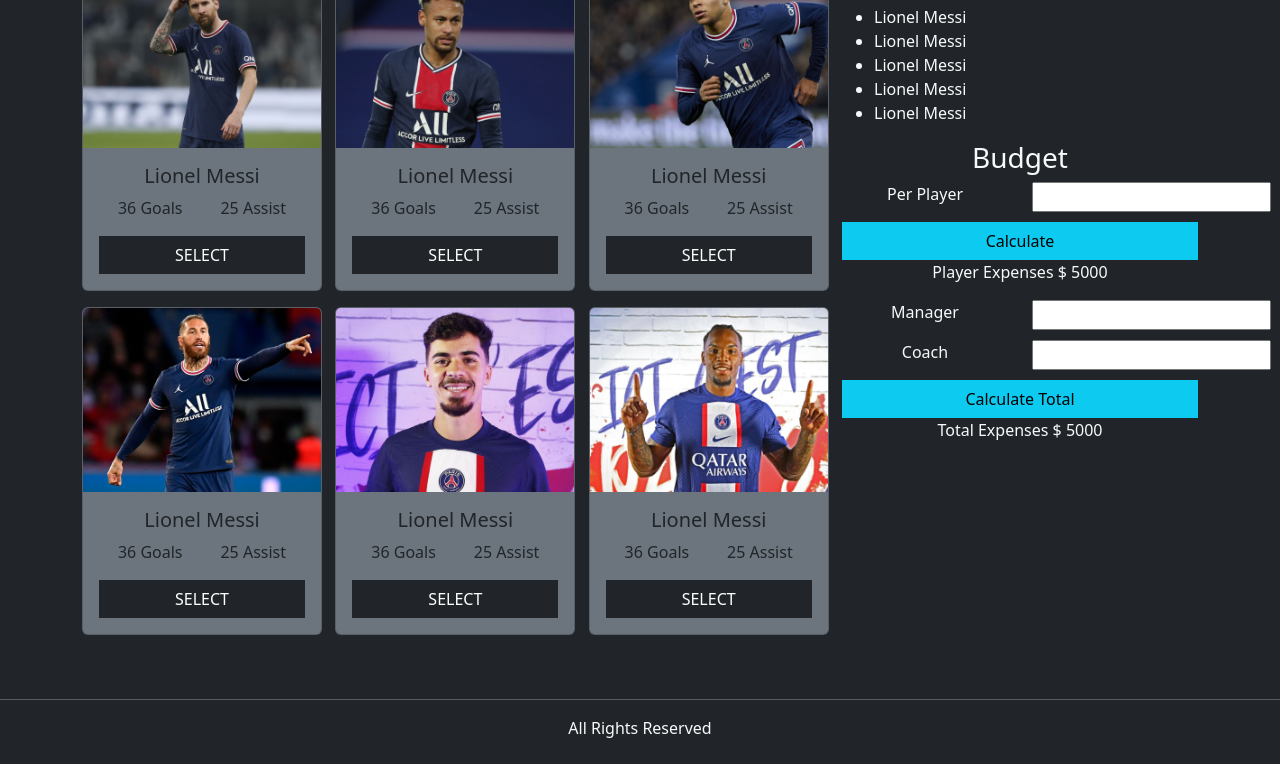
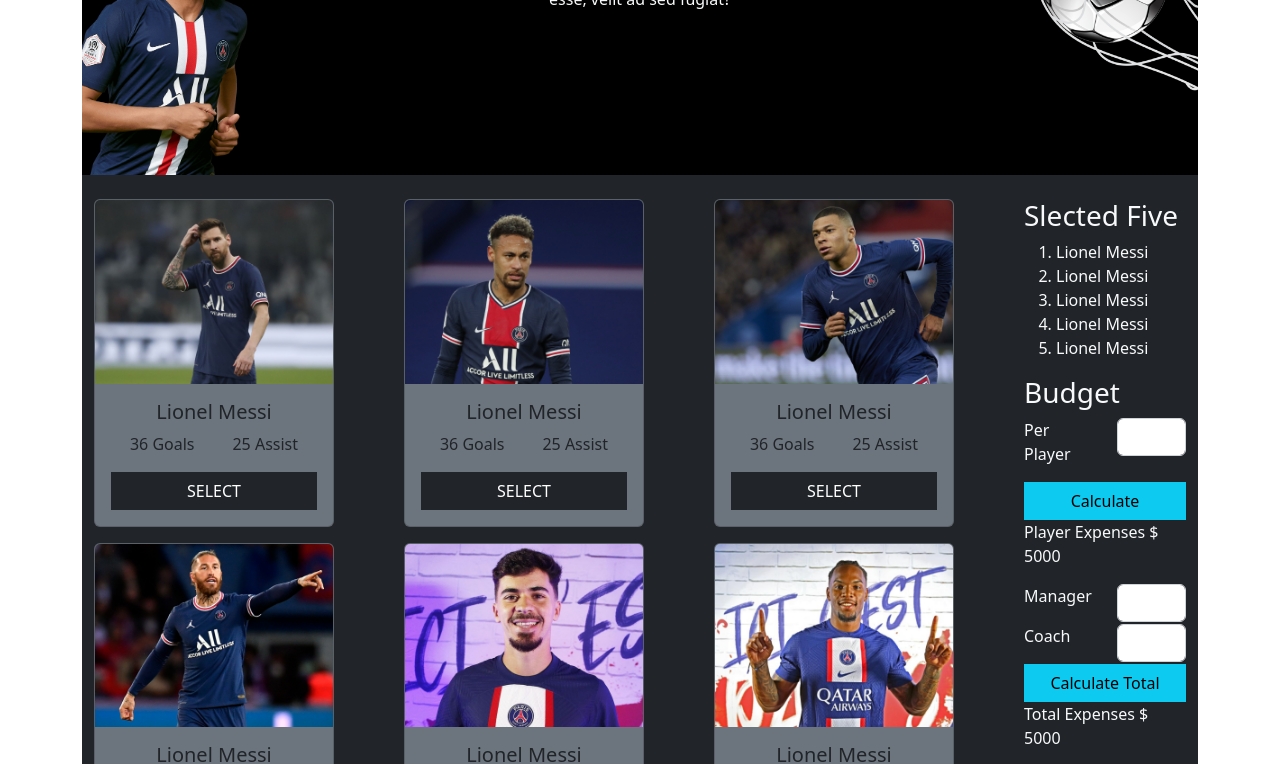
Before and after one commit to arfin-arif/top-five, a plain HTML site: page index.html in a window 1280 px wide. Shown: the part 93-857 px from the top of the page. Drawn offline with nearby package versions, Linux system fonts and the light colour scheme.

Commit message:
input filed size fixed

```diff
--- a/index.html
+++ b/index.html
@@ -14,17 +14,36 @@
         crossorigin="anonymous"></script>
 </head>
 
-<body class="bg-dark ">
-    <header>
-        <div class="text-light">
-            <h1>Select You Favorite Top Five</h1>
+<body class=" container ">
+    <header class="" style="background-color: black;">
+
+        <div class=" text-light">
+            <div class="col-12">
+                <div class="row">
+                    <div class="col-2">
+                        <img class="img-fluid" src="images/1.png" alt="">
+                    </div>
+                    <div class="col-8 text-center" style="top: 50%;">
+                        <h1>Select You Favorite Top Five</h1>
+                        <p>Lorem ipsum dolor sit amet consectetur adipisicing elit. Maxime neque officiis quia saepe ut
+                            fugit
+                            esse, velit ad sed fugiat?
+                        </p>
+                    </div>
+                    <div class=" col-2 ">
+                        <img class=" img-fluid w-100" src="images/football.png" alt="">
+                    </div>
+                </div>
+            </div>
         </div>
+
+
     </header>
-    <main>
+    <main class="bg-dark pt-4">
         <section class="container">
             <div class="row ">
 
-                <div class=" col-8">
+                <div class=" col-10">
                     <div class="row gy-3 ">
                         <!-- Card  -->
                         <div class="col-4">
@@ -118,27 +137,28 @@
                     </div>
                 </div>
                 <!-- Top Player -->
-                <div class=" col-4 text-light">
+                <div class=" col-2 text-light">
                     <div class="col-12">
                         <h3>Slected Five</h3>
                         <div class="">
-                            <ul id="">
+                            <ol id="">
                                 <li>Lionel Messi</li>
                                 <li>Lionel Messi</li>
                                 <li>Lionel Messi</li>
                                 <li>Lionel Messi</li>
                                 <li>Lionel Messi</li>
-                            </ul>
+                            </ol>
                         </div>
                     </div>
-                    <div class="col-12 text-center">
+                    <div class="col-12 ">
                         <h3>Budget</h3>
                         <div class="row">
                             <div class="col-6">
                                 <p>Per Player</p>
                             </div>
                             <div class="col-6">
-                                <input type="text" name="" id="">
+                                <div class="col-xs-2"></div>
+                                <input class=" form-control" type="text" name="" id="">
                             </div>
                         </div>
                         <button style="border-radius: 0;" class=" col-12 btn btn-info ">Calculate</button>
@@ -149,7 +169,8 @@
                                 <p>Manager</p>
                             </div>
                             <div class="col-6">
-                                <input type="text" name="" id="">
+                                <div class="col-xs-2"></div>
+                                <input class=" form-control" type="text" name="" id="">
                             </div>
                         </div>
                         <div class="row">
@@ -157,7 +178,8 @@
                                 <p>Coach</p>
                             </div>
                             <div class="col-6">
-                                <input type="text" name="" id="">
+                                <div class="col-xs-2"></div>
+                                <input class=" form-control" type="text" name="" id="">
                             </div>
                         </div>
                         <button style="border-radius: 0;" class=" col-12 btn btn-info ">Calculate Total</button>
@@ -169,7 +191,7 @@
         </section>
     </main>
 
-    <footer class="text-light text-center pt-5" style="height: 150px;">
+    <footer class="text-light text-center pt-5 bg-dark" style="height: 150px;">
         <hr class="bg-info">
         <p>All Rights Reserved</p>
     </footer>
```
Also changed, not shown: images/football.png (added).
